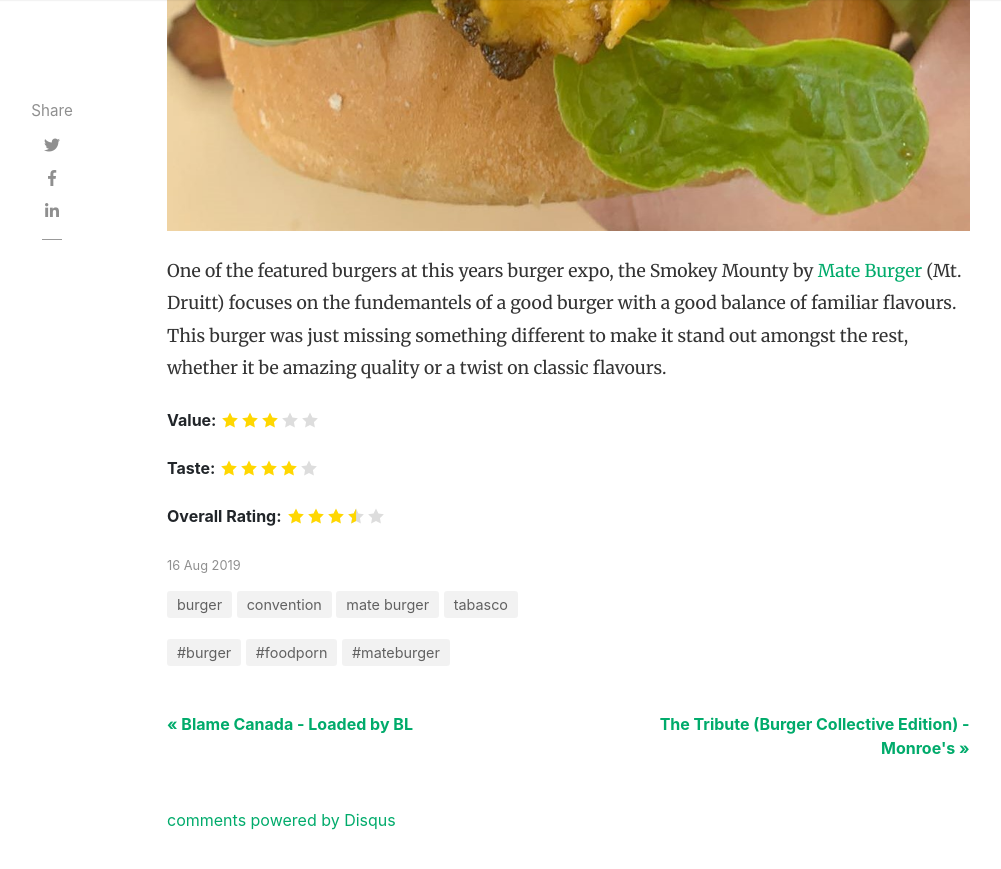
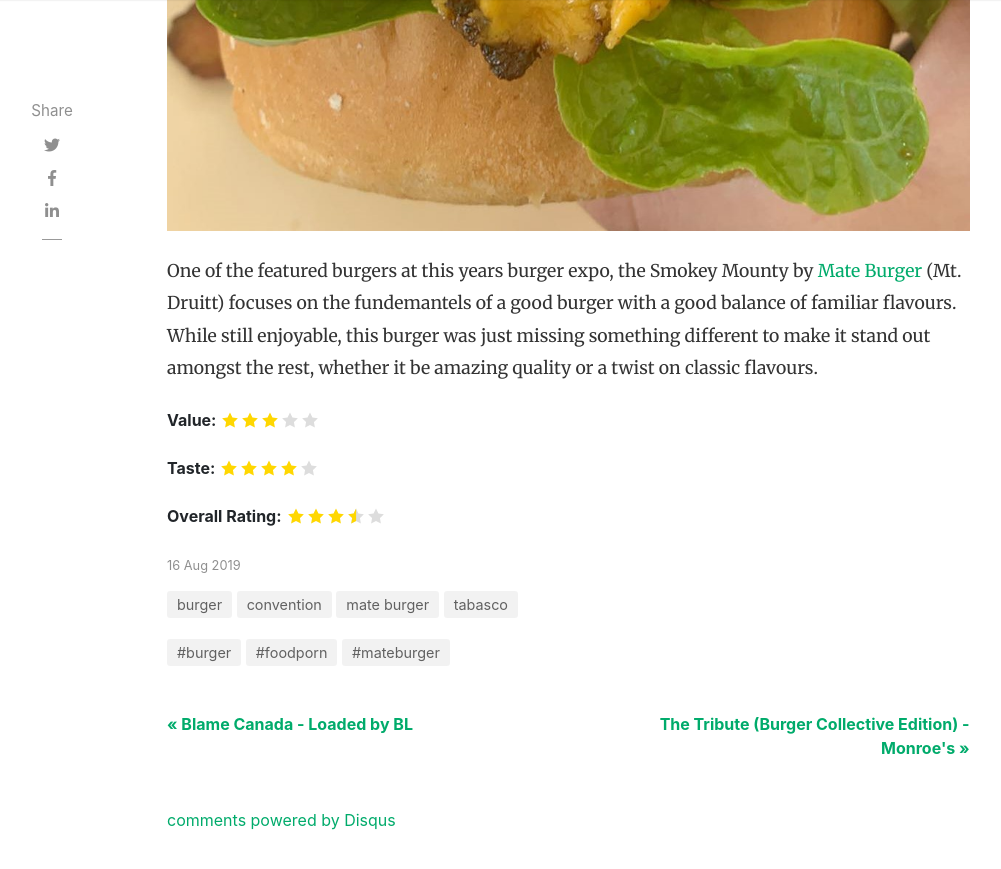
Before and after one commit to getinmabelly/getinmabelly.github.io, a Jekyll site: the page built from _posts/2019-08-16-burger-convention-mate-burger.md, in a window 1280 px wide and 900 px high, scrolled down 924 px. Shown: the top 869 px of the window, without its empty margins (118-1119 px from the left). Built offline with Jekyll 4.4.1, drawn with Linux system fonts in a browser that asks for light colours; nearby versions of some CDN libraries; comment, search, counter and statistics services are not loaded.

Commit message:
Update wording

```diff
--- a/_posts/2019-08-16-burger-convention-mate-burger.md
+++ b/_posts/2019-08-16-burger-convention-mate-burger.md
@@ -12,4 +12,4 @@ taste: 4
 rating: 3.5
 ---
 
-One of the featured burgers at this years burger expo, the Smokey Mounty by [Mate Burger](https://www.mateburger.com.au/) (Mt. Druitt) focuses on the fundemantels of a good burger with a good balance of familiar flavours. This burger was just missing something different to make it stand out amongst the rest, whether it be amazing quality or a twist on classic flavours.
+One of the featured burgers at this years burger expo, the Smokey Mounty by [Mate Burger](https://www.mateburger.com.au/) (Mt. Druitt) focuses on the fundemantels of a good burger with a good balance of familiar flavours. While still enjoyable, this burger was just missing something different to make it stand out amongst the rest, whether it be amazing quality or a twist on classic flavours.
```
